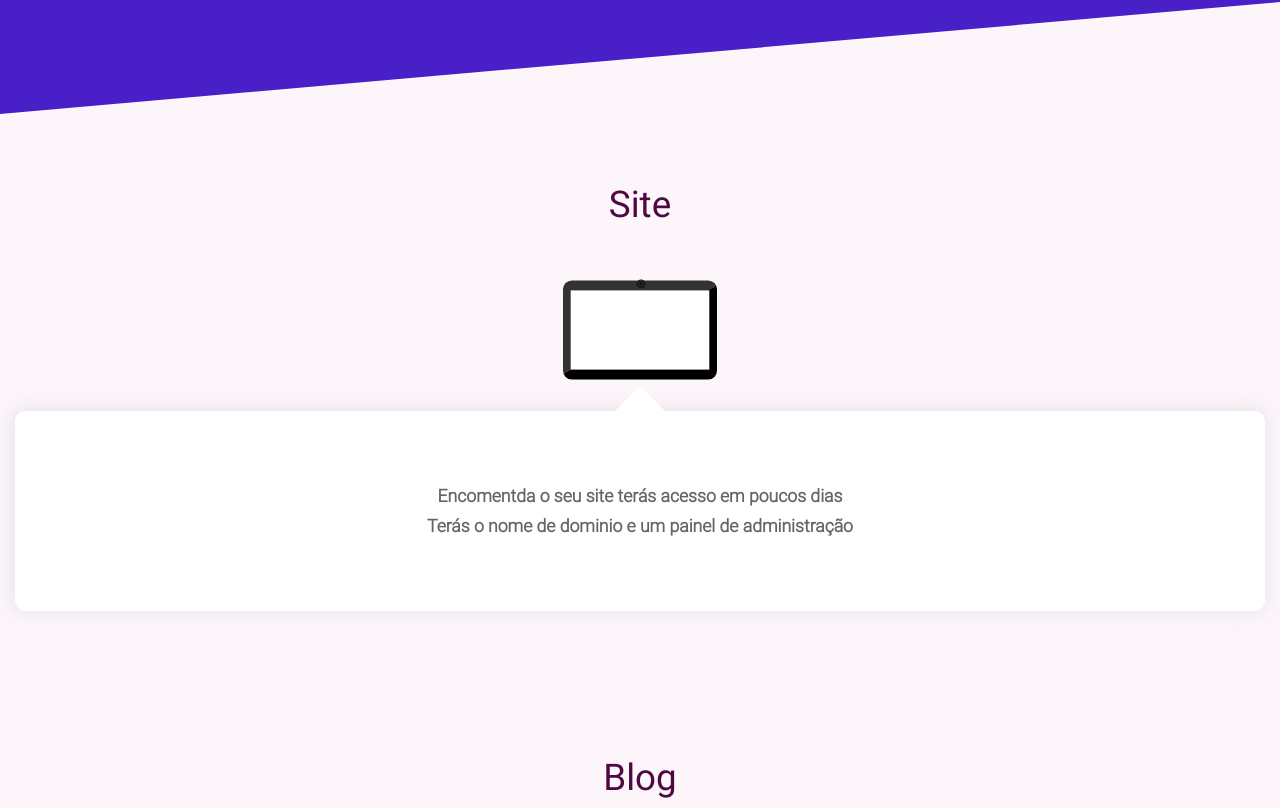
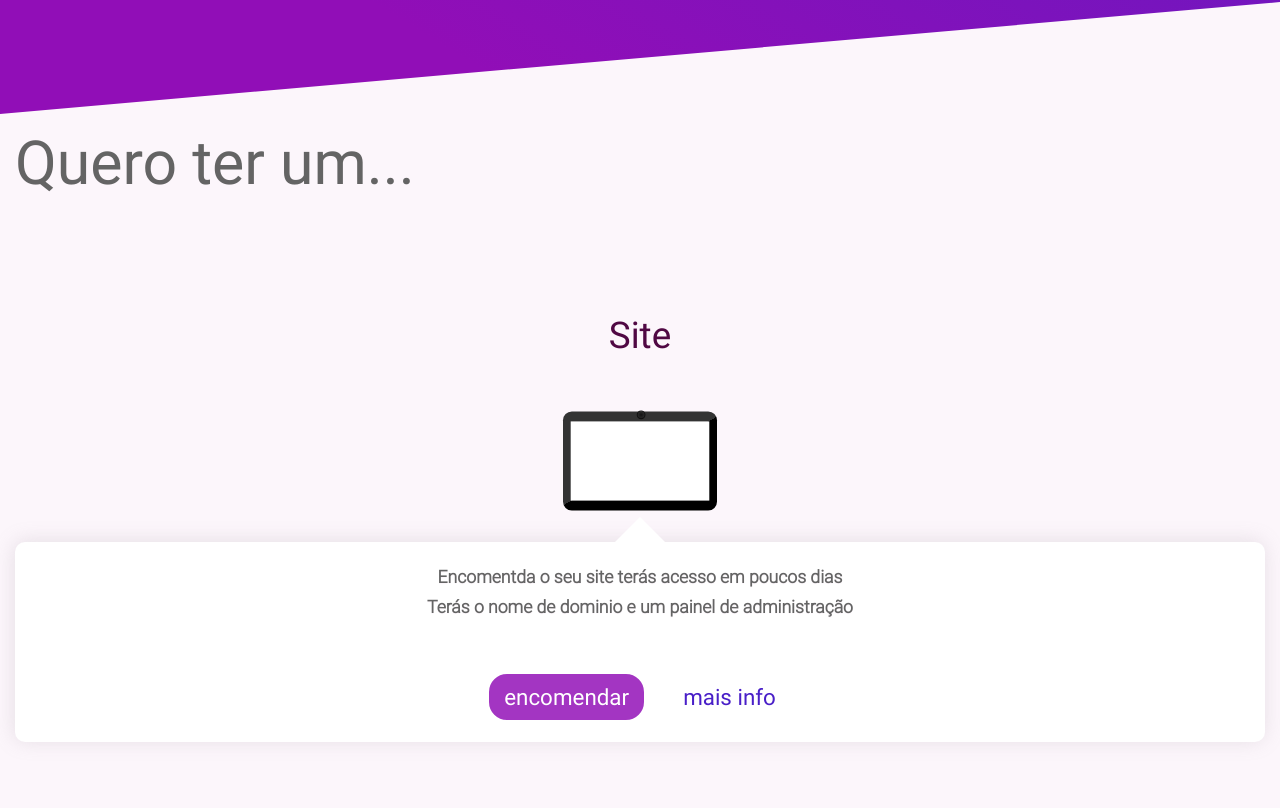
Before and after one commit to Admin-Alfredo/znt-web-site, a Next.js app: page / in a window 1280 px wide. Shown: the part 732-1540 px from the top of the page. Built offline with nearby package versions, Linux system fonts and the light colour scheme.

Commit message:
add buttons section and footer

```diff
--- a/src/components/Home/index.js
+++ b/src/components/Home/index.js
@@ -3,7 +3,7 @@ import HeroAnimationFrame from '../HeroAnimationFrame'
 import Section from '../Section'
 import SectionDatas from '../Section/datas'
 import Link from 'next/link'
-import { Title, Button, ButtonLink, ButtonHeroPrimary, ButtonHeroSegundary } from '../Util'
+import { Title, Button, ButtonLink, ButtonHeroPrimary, ButtonHeroSegundary, WrapIcon } from '../Util'
 import {
   Contanier,
   Hero,
@@ -11,8 +11,10 @@ import {
   ContentMain,
   Footer,
   ButtonsGroupHero,
-  WrapperHeroContent
+  WrapperHeroContent,
+  FooterLine
 } from './styles'
+import { FaFacebook, FaTwitter, FaBlogger } from 'react-icons/fa'
 
 
 export default function Home() {
@@ -32,7 +34,7 @@ export default function Home() {
       })
     }
     window.addEventListener('scroll', showSection)
-    return (() => {window.removeEventListener('scroll', showSection) })
+    return (() => { window.removeEventListener('scroll', showSection) })
   }, [])
 
 
@@ -58,12 +60,35 @@ export default function Home() {
           </ButtonsGroupHero>
         </WrapperHeroContent>
       </Hero>
-
+      <h2 style={{fontSize: '3.8rem', color:'#646464', padding: '0 15px'}}>Quero ter um...</h2>
       <ContentMain>
         {SectionDatas?.map((data, key) => (<Section data={data} key={key} />))}
       </ContentMain>
       <Footer>
-
+        <FooterLine style={{ display: 'flex', justifyContent: 'center' }}>
+          <a href="https://www.twitter.com/">
+            <WrapIcon>
+              <FaTwitter color='#fff' size={30} />
+            </WrapIcon>
+          </a>
+          <a href="https://www.facebook.com/">
+            <WrapIcon>
+              <FaFacebook color="#fff" size={30} />
+            </WrapIcon>
+          </a>
+          <a href="https://blog.zenite.com/">
+            <WrapIcon>
+              <FaBlogger color="#fff" size={30} />
+            </WrapIcon>
+          </a>
+        </FooterLine>
+        <FooterLine style={{ display: 'flex', justifyContent: 'center', margin: '15px auto' }}>
+          <Link href="/"><span className='link'>Contatos</span></Link> |
+          <Link href="/"><span className='link'> Sobre nós</span></Link>
+        </FooterLine>
+        <FooterLine style={{ display: 'flex', justifyContent: 'center' }}>
+          <span className="by-znt">powered by Zénitech</span>
+        </FooterLine>
       </Footer>
     </Contanier>
   )
--- a/src/components/Home/styles.js
+++ b/src/components/Home/styles.js
@@ -7,11 +7,12 @@ export const Hero = styled.div`
   width: 100%;
   height: 100vh;
   margin-top: 60px 0;
+  margin-bottom: 60px;
   position: relative;
   display: flex;
   /* flex-direction: column; */
-  /* align-items: center; */
-  background: ${props => props.theme.color_blue_segundary};
+  /* align-items: center;   #ed146b#710ef6*/
+  background: linear-gradient(-145deg,  ${props => props.theme.color_blue_segundary} , #910eb7 80%);
   transform: translateY(-10px) skewY(-5deg);
   transform-style: initial;
 `
@@ -44,5 +45,31 @@ export const ContentMain = styled.main`
   padding: 0px 15px;
 `
 export const Footer = styled.footer`
+  height: 35vh;
+  width: 100%;
+  background-color: #910eb7;
+  padding: 20px;
+  display: flex;
+  flex-direction: column;
+`
+export const FooterLine = styled.div`
+  display: flex;
+  & > a{
+    margin: 10px;
+  }
+  & .by-znt{
+    font-size: 1.3rem;
+    color: #fff;
 
+  }
+  & .link{
+    font-size: 1.2rem;
+    font-family: Roboto-Bold;
+    cursor: pointer;
+    margin: 0px 10px;
+    transition:  .3s ease-in;
+    &:hover{
+      color: ${props => props.theme.color_blue_segundary}
+    }
+  }
 `
--- a/src/components/Section/index.js
+++ b/src/components/Section/index.js
@@ -1,6 +1,7 @@
 import React from 'react'
+import Link  from 'next/link'
 import HeroAnimationFrame from '../HeroAnimationFrame'
-import { BloggerIcon, Button, ButtonLink, MobDeskIcon, SubTitle, Text, WebAppIcon, WebSiteIcon } from '../Util'
+import { ButtonSectionPrimary, ButtonSectionSegundary, SubTitle } from '../Util'
 import {
   Container,
   Hero,
@@ -27,7 +28,12 @@ export default function Section(props) {
             {texts?.map((text, key) => <TextSection key={key}>{text}</TextSection>)}
           </WrapperText>
           <WrapperSectionButtons>
-
+            <Link href="/">
+              <ButtonSectionPrimary>encomendar</ButtonSectionPrimary>
+            </Link>
+            <Link href="/">
+              <ButtonSectionSegundary>mais info</ButtonSectionSegundary>
+            </Link>
           </WrapperSectionButtons>
         </Card>
       </WrapperContent>
--- a/src/components/Section/styles.js
+++ b/src/components/Section/styles.js
@@ -96,6 +96,8 @@ export const WrapperAnimationFrame = styled.div.attrs({ className: 'display-sect
 
 `
 export const WrapperSectionButtons = styled.div`
-  /* padding: 20px;
-  margin-top: 20px; */
+  width: 100%;
+  display: flex;
+  justify-content: center;
+  margin-top: 50px;
 `
--- a/src/components/Util/index.js
+++ b/src/components/Util/index.js
@@ -65,6 +65,40 @@ export const ButtonHeroSegundary = styled(Button)`
     transform: scale(1.1);
   }
 `
+export const ButtonSectionPrimary = styled(Button)`
+  background: #910eb7d5;
+  border: 2px solid  #fff;
+  border-radius: 20px;
+  padding: 10px 15px;
+  color: #fff;
+  font-weight: normal;
+  font-family: Roboto;
+  margin: 0 10px;
+
+  &:hover{
+    border: 2px solid transparent;
+    background: #fff;
+    color: ${props => props.theme.color_blue_segundary};
+    transform: scale(1.1);
+  }
+`
+export const ButtonSectionSegundary = styled(Button)`
+  background: transparent;
+  border: 2px solid  #fff;
+  border-radius: 20px;
+  padding: 10px 15px;
+  color: ${props => props.theme.color_blue_segundary};
+  font-weight: normal;
+  font-family: Roboto;
+  margin: 0 10px;
+
+  &:hover{
+    border: 2px solid transparent;
+    background: #fff;
+    color: ${props => props.theme.color_blue_segundary};
+    transform: scale(1.1);
+  }
+`
 
 export const ButtonLink = function (props) {
   return (
```
